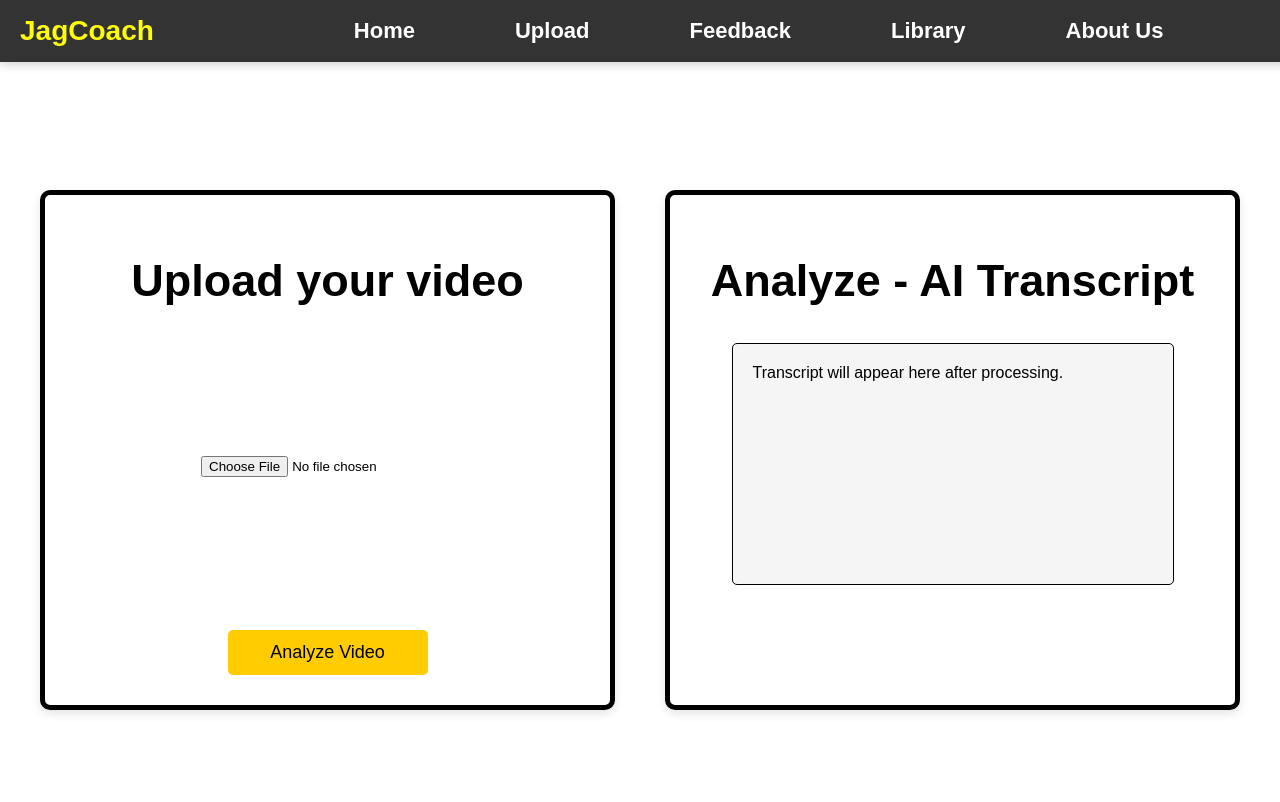
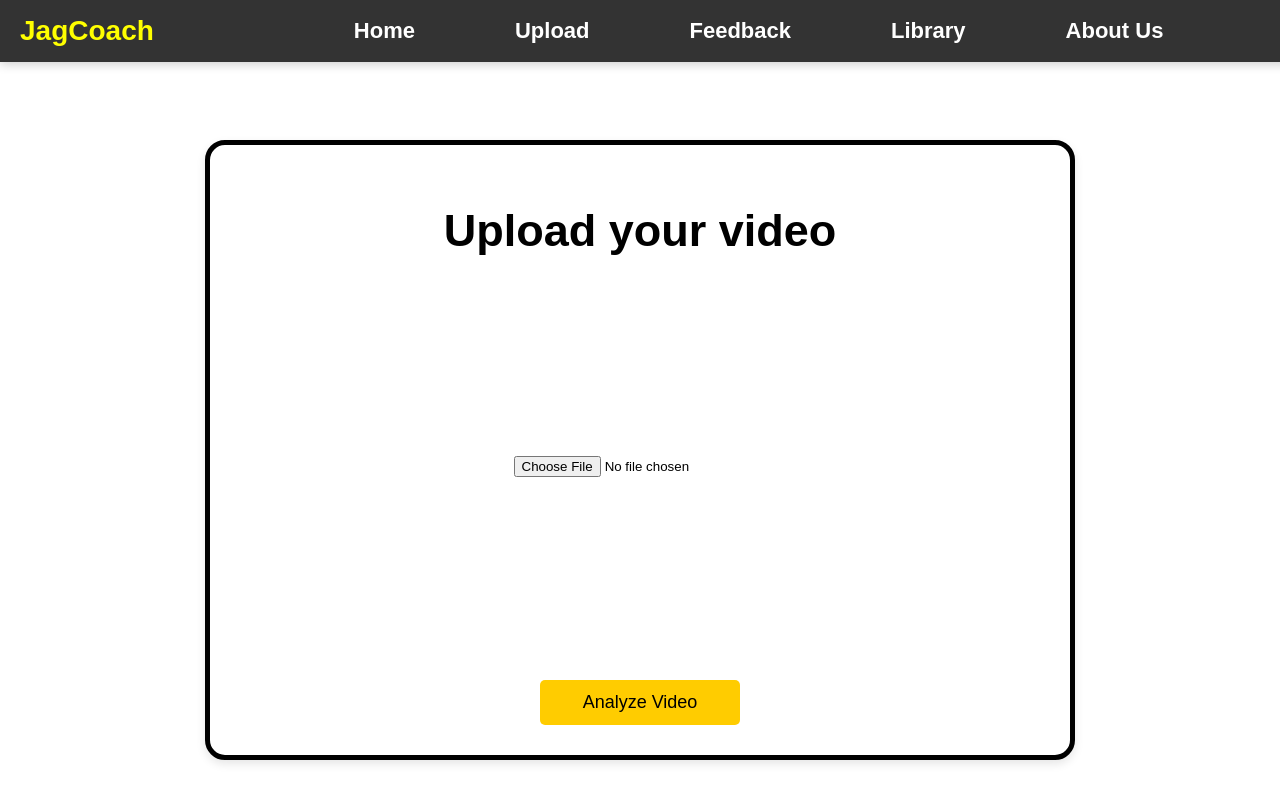
Before and after one commit to Dwafsigil/JagCoachtest, a React (Create React App) app: page /upload in a window 1280 px wide. Shown: the top 802 px of the page. Built offline with nearby package versions, Linux system fonts and the light colour scheme.

Commit message:
update upload part

```diff
--- a/src/components/FeedBack/Feedback.js
+++ b/src/components/FeedBack/Feedback.js
@@ -1,15 +1,15 @@
-import React, { useState } from "react";
+import React from "react";
 import "./Feedback.css";
 
 const Feedback = () => {
-  const [feedbacks] = useState([
+    const feedbacks = [
         { id: 1, category: "Clarity", comment: "Your speech was clear and well-paced." },
         { id: 2, category: "Engagement", comment: "Good eye contact and enthusiasm in your tone." },
         { id: 3, category: "Content", comment: "Your points were well-structured and easy to follow." },
         { id: 4, category: "Pronunciation", comment: "Some words were mispronounced; try slowing down slightly." },
         { id: 5, category: "Confidence", comment: "You appeared confident, but avoid too many filler words." },
         { id: 6, category: "Pacing", comment: "The pacing was good, but some parts felt rushed." },
-  ]);
+    ];
 
     return (
         <div className="analysis-container">
--- a/src/components/Upload/Upload.css
+++ b/src/components/Upload/Upload.css
@@ -4,10 +4,10 @@
     background: white;
     box-shadow: 0px 4px 10px rgba(0, 0, 0, 0.1);
     padding: 30px;
-    border-radius: 10px;
+    border-radius: 20px;
     border: 5px solid black;
     max-width: 800px;
-    min-height: 450px;
+    min-height: 550px;
     display: flex;
     flex-direction: column;
     align-items: center;
--- a/src/components/Upload/Upload.js
+++ b/src/components/Upload/Upload.js
@@ -1,9 +1,10 @@
 import React, { useState } from "react";
+import { useNavigate } from "react-router-dom"; // Import useNavigate for navigation
 import "./Upload.css";
 
 function Upload() {
     const [videoFile, setVideoFile] = useState(null);
-    const [transcript, setTranscript] = useState("Transcript will appear here after processing.");
+    const navigate = useNavigate(); // Hook for navigation
 
     const handleFileChange = (event) => {
         setVideoFile(event.target.files[0]);
@@ -25,10 +26,13 @@ function Upload() {
             });
 
             const data = await response.json();
-            setTranscript(data.transcript);
+
+            // Navigate to Feedback page and pass the transcript data
+            navigate("/feedback", { state: { transcript: data.transcript } });
+
         } catch (error) {
             console.error("Error analyzing video:", error);
-            setTranscript("Error processing video. Please try again.");
+            navigate("/feedback", { state: { transcript: "Error processing video. Please try again." } });
         }
     };
 
@@ -46,11 +50,6 @@ function Upload() {
                     )}
                     <button onClick={handleAnalyze}>Analyze Video</button>
                 </div>
-
-                <div className="transcript-section">
-                    <h1>Analyze - AI Transcript</h1>
-                    <div id="transcript">{transcript}</div>
-                </div>
             </div>
         </div>
     );
```
Lines whose indentation alone changed are shown as unchanged.
